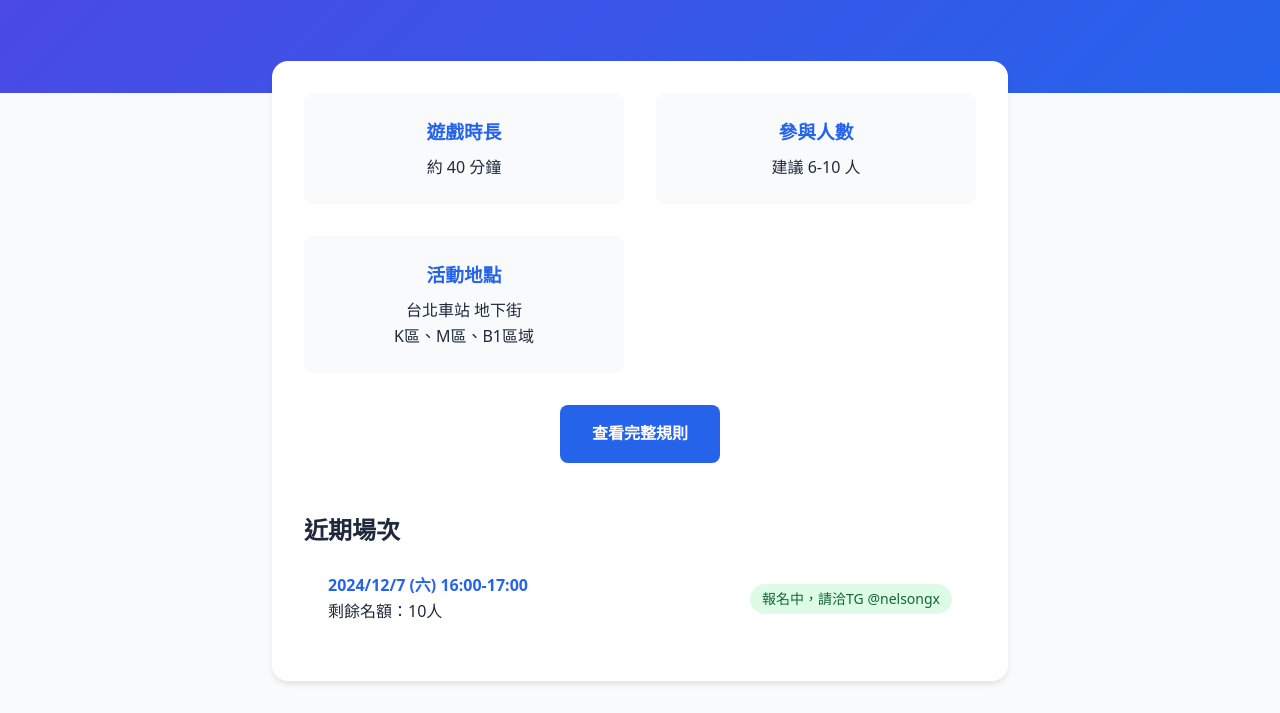
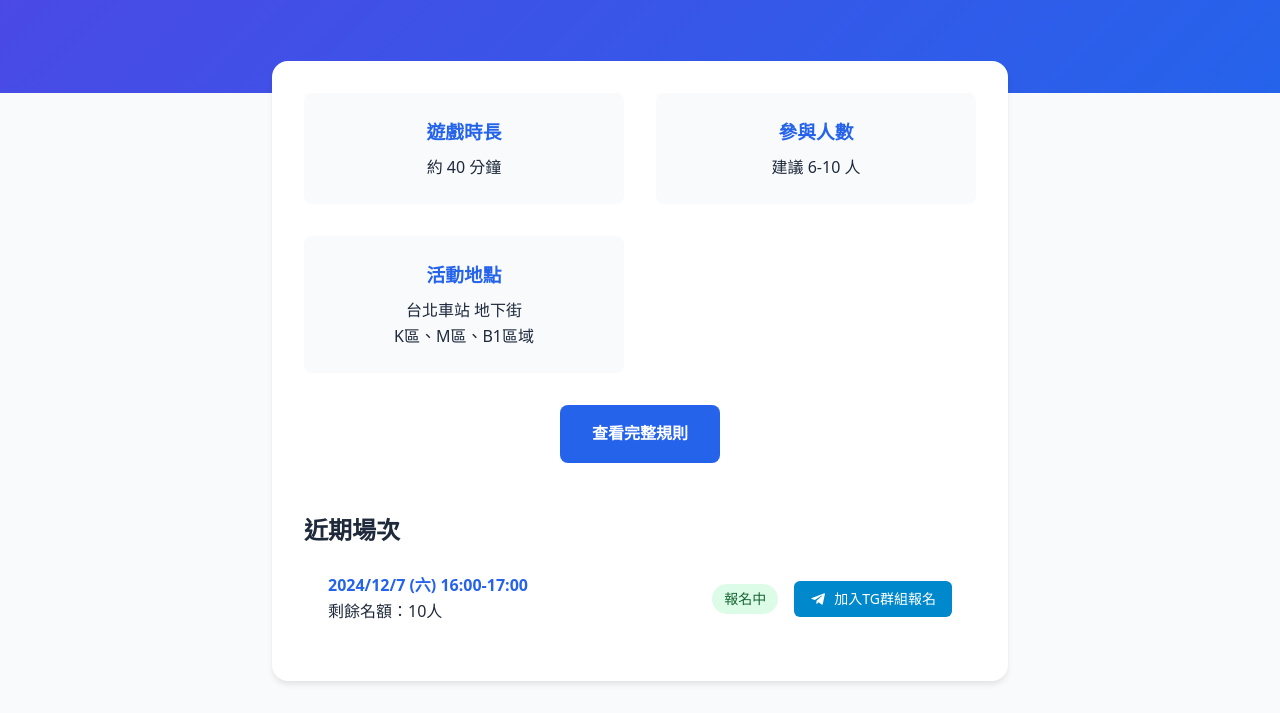
Before and after one commit to nelsonGX/hideandseekinstation.cc, a plain HTML site: page index.html in a window 1280 px wide. Shown: the part 178-891 px from the top of the page. Drawn offline with nearby package versions, Linux system fonts and the light colour scheme.

Commit message:
add telegram

```diff
--- a/index.html
+++ b/index.html
@@ -123,6 +123,36 @@
             font-size: 0.875rem;
         }
 
+        .event-actions {
+            display: flex;
+            gap: 1rem;
+            align-items: center;
+        }
+
+        .telegram-button {
+            display: flex;
+            align-items: center;
+            gap: 0.5rem;
+            background: #0088cc;
+            color: white;
+            padding: 0.4rem 1rem;
+            border-radius: 0.375rem;
+            text-decoration: none;
+            font-size: 0.875rem;
+        }
+
+        .telegram-button:hover {
+            background: #006699;
+        }
+
+        .event-status {
+            background: #dcfce7;
+            color: #166534;
+            padding: 0.25rem 0.75rem;
+            border-radius: 9999px;
+            font-size: 0.875rem;
+        }
+
         .closed {
             background: #fee2e2;
             color: #991b1b;
@@ -175,7 +205,15 @@
                             <div class="event-date">2024/12/7 (六) 16:00-17:00</div>
                             <div>剩餘名額：10人</div>
                         </div>
-                        <span class="event-status">報名中，請洽TG @nelsongx</span>
+                        <div class="event-actions">
+                            <span class="event-status">報名中</span>
+                            <a href="https://t.me/+X06QRB85VUoxZWI9" class="telegram-button" target="_blank">
+                                <svg xmlns="http://www.w3.org/2000/svg" width="16" height="16" viewBox="0 0 24 24" fill="currentColor">
+                                    <path d="M20.665 3.717l-17.73 6.837c-1.21.486-1.203 1.161-.222 1.462l4.552 1.42l10.532-6.645c.498-.303.953-.14.579.192l-8.533 7.701l-.322 4.843c.47 0 .679-.216.951-.47l2.283-2.22l4.742 3.503c.87.48 1.496.233 1.714-.809l3.098-14.594c.317-1.269-.473-1.843-1.644-1.22z"/>
+                                </svg>
+                                加入TG群組報名
+                            </a>
+                        </div>
                     </div>
 
 <!--
```
